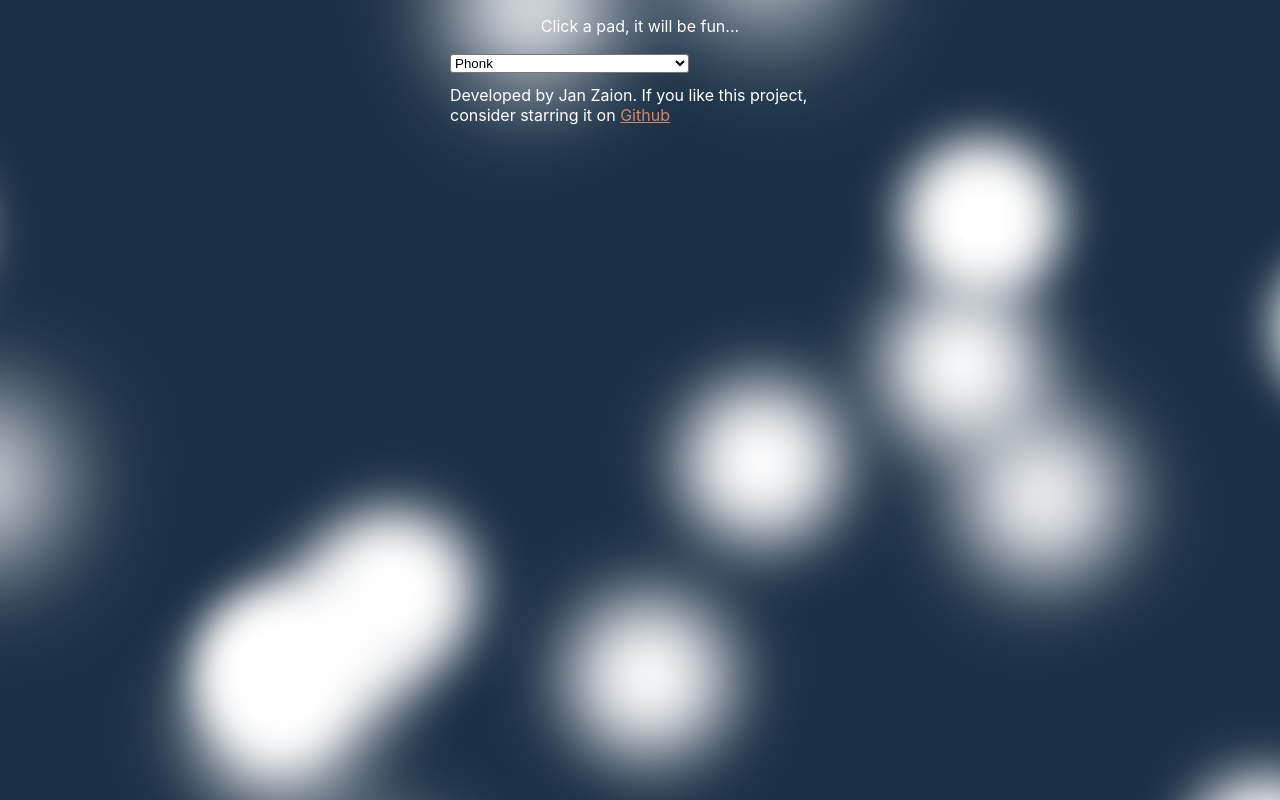
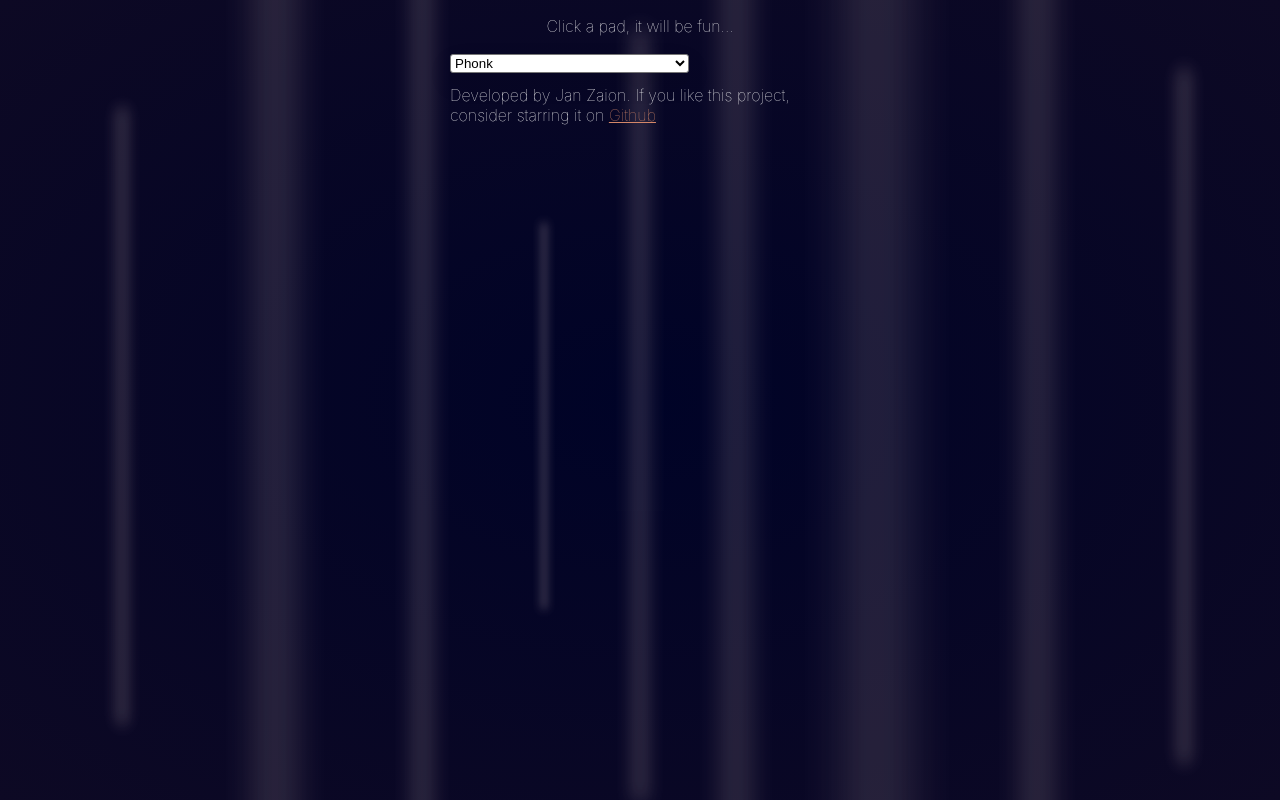
Before and after one commit to JanZaion/interactivebeats, a React (Create React App) app: page / in a window 1280 px wide. Built offline with nearby package versions, Linux system fonts and the light colour scheme; the HTML template or start-up script is replaced by a standard one.

Commit message:
add better animation

```diff
--- a/src/App.js
+++ b/src/App.js
@@ -21,26 +21,15 @@ function App() {
           <Footer />
         </main>
         <div className="bcgAnim">
-          <span className="part"></span>
-          <span className="part"></span>
-          <span className="part"></span>
-          <span className="part"></span>
-          <span className="part"></span>
-          <span className="part"></span>
-          <span className="part"></span>
-          <span className="part"></span>
-          <span className="part"></span>
-          <span className="part"></span>
-          <span className="part"></span>
-          <span className="part"></span>
-          <span className="part"></span>
-          <span className="part"></span>
-          <span className="part"></span>
-          <span className="part"></span>
-          <span className="part"></span>
-          <span className="part"></span>
-          <span className="part"></span>
-          <span className="part"></span>
+          <div class="light x1"></div>
+          <div class="light x2"></div>
+          <div class="light x3"></div>
+          <div class="light x4"></div>
+          <div class="light x5"></div>
+          <div class="light x6"></div>
+          <div class="light x7"></div>
+          <div class="light x8"></div>
+          <div class="light x9"></div>
         </div>
       </div>
     </BrowserRouter>
--- a/src/index.scss
+++ b/src/index.scss
@@ -6,6 +6,7 @@
   --pad-inner-shape-color: white;
   --text-color: white;
   --background-color: #1a3046;
+  --dancing-animation-time: 1s;
 }
 
 body {
@@ -235,46 +236,256 @@ body {
 }
 
 .bcgAnim {
-  background: #3e1e68;
+  background: #630ed1;
   z-index: 1;
 }
 
-$particleSize: 20vmin;
-$animationDuration: 6s;
-$amount: 20;
-.bcgAnim span {
-  width: $particleSize;
-  height: $particleSize;
-  border-radius: $particleSize;
-  backface-visibility: hidden;
-  position: fixed;
-  animation-name: move;
-  animation-duration: $animationDuration;
-  animation-timing-function: linear;
-  animation-iteration-count: infinite;
-  $colors: (
-    var(--pad-group1-background-color),
-    var(--pad-group2-background-color),
-    var(--pad-group3-background-color),
-    var(--pad-group4-background-color)
-  );
-  @for $i from 1 through $amount {
-    &:nth-child(#{$i}) {
-      color: nth($colors, random(length($colors)));
-      top: random(100) * 1%;
-      left: random(100) * 1%;
-      animation-duration: (random($animationDuration * 10) / 10) * 1s + 10s;
-      animation-delay: random(($animationDuration + 10s) * 10) / 10 * -1s;
-      transform-origin: (random(50) - 25) * 1vw (random(50) - 25) * 1vh;
-      $blurRadius: (random() + 0.5) * $particleSize * 0.5;
-      $x: if(random() > 0.5, -1, 1);
-      box-shadow: ($particleSize * 2 * $x) 0 $blurRadius currentColor;
-    }
+body {
+  margin: 0;
+  height: 100vh;
+  font-weight: 100;
+  background: radial-gradient(#000327, #0d0924);
+  -webkit-overflow-y: hidden;
+  -moz-overflow-y: hidden;
+  -o-overflow-y: hidden;
+  overflow-y: hidden;
+  -webkit-animation: fadeIn 1 1s ease-out;
+  -moz-animation: fadeIn 1 1s ease-out;
+  -o-animation: fadeIn 1 1s ease-out;
+  animation: fadeIn 1 1s ease-out;
+}
+
+.light {
+  position: absolute;
+  width: 0px;
+  opacity: 0.75;
+  background-color: rgb(216, 30, 30);
+  box-shadow: #ecd4d4 0px 0px 20px 2px;
+  opacity: 0;
+  top: 100vh;
+  bottom: 0px;
+  left: 0px;
+  right: 0px;
+  margin: auto;
+}
+
+.x1 {
+  -webkit-animation: floatUp var(--dancing-animation-time) infinite linear;
+  -moz-animation: floatUp var(--dancing-animation-time) infinite linear;
+  -o-animation: floatUp var(--dancing-animation-time) infinite linear;
+  animation: floatUp var(--dancing-animation-time) infinite linear;
+  -webkit-transform: scale(1);
+  -moz-transform: scale(1);
+  -o-transform: scale(1);
+  transform: scale(1);
+}
+
+.x2 {
+  -webkit-animation: floatUp var(--dancing-animation-time) infinite linear;
+  -moz-animation: floatUp var(--dancing-animation-time) infinite linear;
+  -o-animation: floatUp var(--dancing-animation-time) infinite linear;
+  animation: floatUp var(--dancing-animation-time) infinite linear;
+  -webkit-transform: scale(1.6);
+  -moz-transform: scale(1.6);
+  -o-transform: scale(1.6);
+  transform: scale(1.6);
+  left: 15%;
+}
+
+.x3 {
+  -webkit-animation: floatUp var(--dancing-animation-time) infinite linear;
+  -moz-animation: floatUp var(--dancing-animation-time) infinite linear;
+  -o-animation: floatUp var(--dancing-animation-time) infinite linear;
+  animation: floatUp var(--dancing-animation-time) infinite linear;
+  -webkit-transform: scale(0.5);
+  -moz-transform: scale(0.5);
+  -o-transform: scale(0.5);
+  transform: scale(0.5);
+  left: -15%;
+}
+
+.x4 {
+  -webkit-animation: floatUp var(--dancing-animation-time) infinite linear;
+  -moz-animation: floatUp var(--dancing-animation-time) infinite linear;
+  -o-animation: floatUp var(--dancing-animation-time) infinite linear;
+  animation: floatUp var(--dancing-animation-time) infinite linear;
+  -webkit-transform: scale(1.2);
+  -moz-transform: scale(1.2);
+  -o-transform: scale(1.2);
+  transform: scale(1.2);
+  left: -34%;
+}
+
+.x5 {
+  -webkit-animation: floatUp var(--dancing-animation-time) infinite linear;
+  -moz-animation: floatUp var(--dancing-animation-time) infinite linear;
+  -o-animation: floatUp var(--dancing-animation-time) infinite linear;
+  animation: floatUp var(--dancing-animation-time) infinite linear;
+  -webkit-transform: scale(2.2);
+  -moz-transform: scale(2.2);
+  -o-transform: scale(2.2);
+  transform: scale(2.2);
+  left: -57%;
+}
+
+.x6 {
+  -webkit-animation: floatUp var(--dancing-animation-time) infinite linear;
+  -moz-animation: floatUp var(--dancing-animation-time) infinite linear;
+  -o-animation: floatUp var(--dancing-animation-time) infinite linear;
+  animation: floatUp var(--dancing-animation-time) infinite linear;
+  -webkit-transform: scale(0.8);
+  -moz-transform: scale(0.8);
+  -o-transform: scale(0.8);
+  transform: scale(0.8);
+  left: -81%;
+}
+
+.x7 {
+  -webkit-animation: floatUp var(--dancing-animation-time) infinite linear;
+  -moz-animation: floatUp var(--dancing-animation-time) infinite linear;
+  -o-animation: floatUp var(--dancing-animation-time) infinite linear;
+  animation: floatUp var(--dancing-animation-time) infinite linear;
+  -webkit-transform: scale(3.2);
+  -moz-transform: scale(3.2);
+  -o-transform: scale(3.2);
+  transform: scale(3.2);
+  left: 37%;
+}
+
+.x8 {
+  -webkit-animation: floatUp var(--dancing-animation-time) infinite linear;
+  -moz-animation: floatUp var(--dancing-animation-time) infinite linear;
+  -o-animation: floatUp var(--dancing-animation-time) infinite linear;
+  animation: floatUp var(--dancing-animation-time) infinite linear;
+  -webkit-transform: scale(1.7);
+  -moz-transform: scale(1.7);
+  -o-transform: scale(1.7);
+  transform: scale(1.7);
+  left: 62%;
+}
+
+.x9 {
+  -webkit-animation: floatUp var(--dancing-animation-time) infinite linear;
+  -moz-animation: floatUp var(--dancing-animation-time) infinite linear;
+  -o-animation: floatUp var(--dancing-animation-time) infinite linear;
+  animation: floatUp var(--dancing-animation-time) infinite linear;
+  -webkit-transform: scale(0.9);
+  -moz-transform: scale(0.9);
+  -o-transform: scale(0.9);
+  transform: scale(0.9);
+  left: 85%;
+}
+
+@-webkit-keyframes floatUp {
+  0% {
+    top: 100vh;
+    opacity: 0;
+  }
+  25% {
+    opacity: 1;
+  }
+  50% {
+    top: 0vh;
+    opacity: 0.8;
+  }
+  75% {
+    opacity: 1;
+  }
+  100% {
+    top: -100vh;
+    opacity: 0;
+  }
+}
+@-moz-keyframes floatUp {
+  0% {
+    top: 100vh;
+    opacity: 0;
+  }
+  25% {
+    opacity: 1;
+  }
+  50% {
+    top: 0vh;
+    opacity: 0.8;
+  }
+  75% {
+    opacity: 1;
+  }
+  100% {
+    top: -100vh;
+    opacity: 0;
+  }
+}
+@-o-keyframes floatUp {
+  0% {
+    top: 100vh;
+    opacity: 0;
+  }
+  25% {
+    opacity: 1;
+  }
+  50% {
+    top: 0vh;
+    opacity: 0.8;
+  }
+  75% {
+    opacity: 1;
+  }
+  100% {
+    top: -100vh;
+    opacity: 0;
+  }
+}
+@keyframes floatUp {
+  0% {
+    top: 100vh;
+    opacity: 0;
+  }
+  25% {
+    opacity: 1;
+  }
+  50% {
+    top: 0vh;
+    opacity: 0.8;
+  }
+  75% {
+    opacity: 1;
+  }
+  100% {
+    top: -100vh;
+    opacity: 0;
   }
 }
 
-@keyframes move {
-  100% {
-    transform: translate3d(0, 0, 1px) rotate(360deg);
-  }
-}
+// $particleSize: 20vmin;
+// $animationDuration: 6s;
+// $amount: 20;
+// .bcgAnim span {
+//   width: $particleSize;
+//   height: $particleSize;
+//   border-radius: $particleSize;
+//   backface-visibility: hidden;
+//   position: fixed;
+//   animation-name: move;
+//   animation-duration: $animationDuration;
+//   animation-timing-function: linear;
+//   animation-iteration-count: infinite;
+//   $colors: (
+//     var(--pad-group1-background-color),
+//     var(--pad-group2-background-color),
+//     var(--pad-group3-background-color),
+//     var(--pad-group4-background-color)
+//   );
+//   @for $i from 1 through $amount {
+//     &:nth-child(#{$i}) {
+//       color: nth($colors, random(length($colors)));
+//       top: random(100) * 1%;
+//       left: random(100) * 1%;
+//       animation-duration: (random($animationDuration * 10) / 10) * 1s + 10s;
+//       animation-delay: random(($animationDuration + 10s) * 10) / 10 * -1s;
+//       transform-origin: (random(50) - 25) * 1vw (random(50) - 25) * 1vh;
+//       $blurRadius: (random() + 0.5) * $particleSize * 0.5;
+//       $x: if(random() > 0.5, -1, 1);
+//       box-shadow: ($particleSize * 2 * $x) 0 $blurRadius currentColor;
+//     }
+//   }
```
